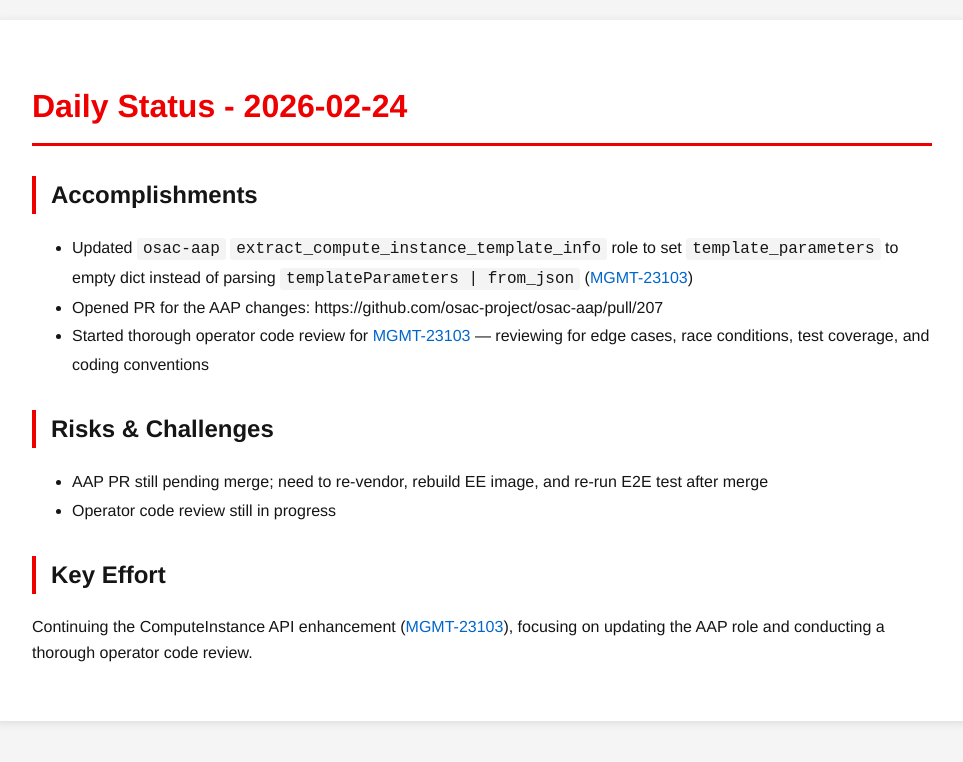
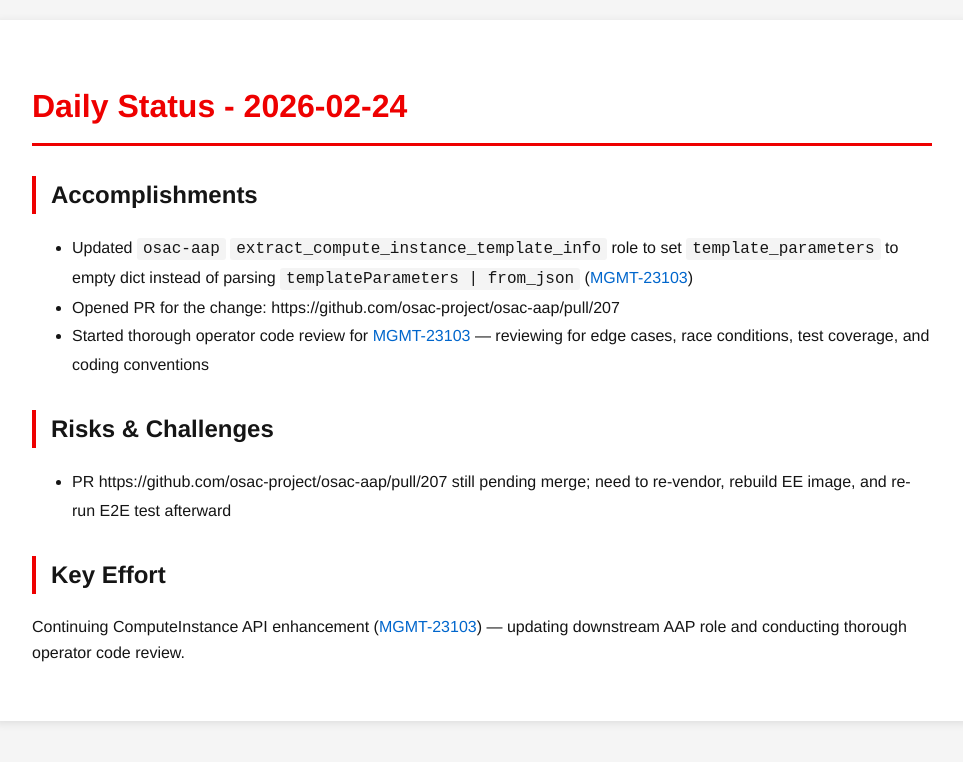
Before and after one commit to tzvatot/daily-status, a Jekyll site: the page built from 2026-02-24.md, in a window 1280 px wide. Shown: the top 762 px of the page, without its empty margins (158-1121 px from the left). Built offline with Jekyll 4.4.1, drawn with Linux system fonts in a browser that asks for light colours.

Commit message:
Daily status update - 2026-02-24

```diff
--- a/2026-02-24.md
+++ b/2026-02-24.md
@@ -7,13 +7,15 @@ date: 2026-02-24
 # Daily Status - 2026-02-24
 
 ## Accomplishments
+
 - Updated `osac-aap` `extract_compute_instance_template_info` role to set `template_parameters` to empty dict instead of parsing `templateParameters | from_json` ([MGMT-23103](https://issues.redhat.com/browse/MGMT-23103))
-- Opened PR for the AAP changes: https://github.com/osac-project/osac-aap/pull/207
+- Opened PR for the change: https://github.com/osac-project/osac-aap/pull/207
 - Started thorough operator code review for [MGMT-23103](https://issues.redhat.com/browse/MGMT-23103) — reviewing for edge cases, race conditions, test coverage, and coding conventions
 
 ## Risks & Challenges
-- AAP PR still pending merge; need to re-vendor, rebuild EE image, and re-run E2E test after merge
-- Operator code review still in progress
+
+- PR https://github.com/osac-project/osac-aap/pull/207 still pending merge; need to re-vendor, rebuild EE image, and re-run E2E test afterward
 
 ## Key Effort
-Continuing the ComputeInstance API enhancement ([MGMT-23103](https://issues.redhat.com/browse/MGMT-23103)), focusing on updating the AAP role and conducting a thorough operator code review.
+
+Continuing ComputeInstance API enhancement ([MGMT-23103](https://issues.redhat.com/browse/MGMT-23103)) — updating downstream AAP role and conducting thorough operator code review.
```
